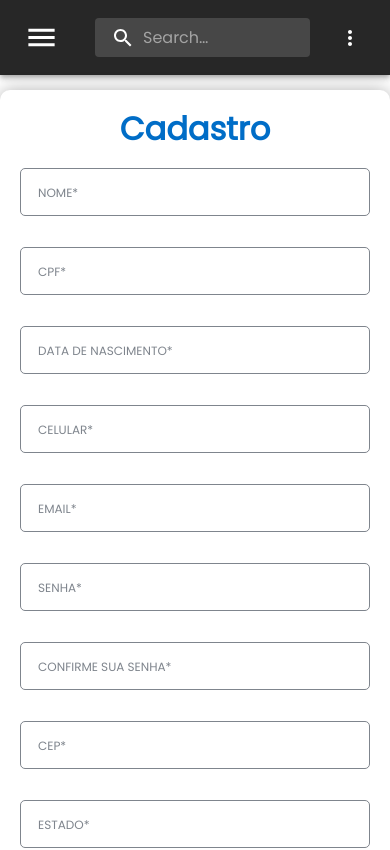
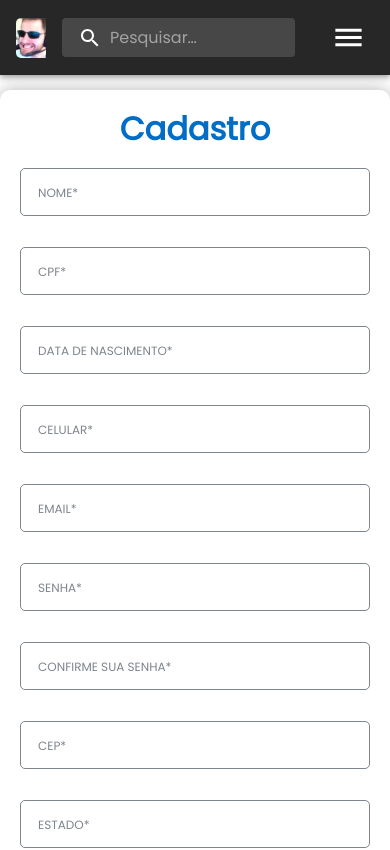
Before and after one commit to TCCMarcoLemasArthur/eRifaTec, a React (Create React App) app in the folder frontend/: page /cadastrar in a window 390 px wide. Shown: the top 850 px of the page. Built offline with nearby package versions, Linux system fonts and the light colour scheme.

Commit message:
- Header atualizado e responsivo - Cores de fundo adicionadas - Menu adaptado para funcionar de dois lados

```diff
--- a/frontend/src/componentes/FormUsuario.tsx
+++ b/frontend/src/componentes/FormUsuario.tsx
@@ -64,7 +64,7 @@ function FormUsuario({cadastro}: Props) {
           <button type="submit" id={cadastro ? "btnCadastrar" : "btnAtualizar"}>
             Enviar
           </button>
-          {cadastro ? <p>Já possui uma conta? <Link to={'/login'}>Entrar</Link></p> : ""}
+          {cadastro ? <p><span style={{color: 'black'}}>Já possui uma conta? </span><Link to={'/login'}>Entrar</Link></p> : ""}
         </div>
       </form>
     </>
--- a/frontend/src/componentes/HeaderUI.tsx
+++ b/frontend/src/componentes/HeaderUI.tsx
@@ -1,4 +1,7 @@
-import * as React from 'react';
+import React from 'react';
+import logo from "../imagens/probleminha.jpg";
+import usuario from '../imagens/usuario.png';
+import { Link } from 'react-router-dom'
 import { styled, alpha } from '@mui/material/styles';
 import AppBar from '@mui/material/AppBar';
 import Box from '@mui/material/Box';
@@ -9,13 +12,11 @@ import InputBase from '@mui/material/InputBase';
 import Badge from '@mui/material/Badge';
 import MenuItem from '@mui/material/MenuItem';
 import Menu from '@mui/material/Menu';
-import MenuIcon from '@mui/icons-material/Menu';
 import SearchIcon from '@mui/icons-material/Search';
-import AccountCircle from '@mui/icons-material/AccountCircle';
-import MailIcon from '@mui/icons-material/Mail';
+import ShoppingCartIcon from '@mui/icons-material/ShoppingCart';
 import NotificationsIcon from '@mui/icons-material/Notifications';
-import MoreIcon from '@mui/icons-material/MoreVert';
 import MenuUI from './MenuUI';
+import Avatar from '@mui/material/Avatar';
 
 const Search = styled('div')(({ theme }) => ({
   position: 'relative',
@@ -28,8 +29,9 @@ const Search = styled('div')(({ theme }) => ({
   marginLeft: 0,
   width: '100%',
   [theme.breakpoints.up('sm')]: {
-    marginLeft: theme.spacing(3),
-    width: 'auto',
+    marginLeft: theme.spacing(2),
+    width: '100%',
+    maxWidth: 500,
   },
 }));
 
@@ -52,34 +54,22 @@ const StyledInputBase = styled(InputBase)(({ theme }) => ({
     transition: theme.transitions.create('width'),
     width: '100%',
     [theme.breakpoints.up('md')]: {
-      width: '20ch',
+      width: 445,
     },
   },
 }));
 
-export default function PrimarySearchAppBar() {
+export default function HeaderUI() {
   const [anchorEl, setAnchorEl] = React.useState<null | HTMLElement>(null);
-  const [mobileMoreAnchorEl, setMobileMoreAnchorEl] =
-    React.useState<null | HTMLElement>(null);
 
   const isMenuOpen = Boolean(anchorEl);
-  const isMobileMenuOpen = Boolean(mobileMoreAnchorEl);
 
   const handleProfileMenuOpen = (event: React.MouseEvent<HTMLElement>) => {
     setAnchorEl(event.currentTarget);
   };
 
-  const handleMobileMenuClose = () => {
-    setMobileMoreAnchorEl(null);
-  };
-
   const handleMenuClose = () => {
     setAnchorEl(null);
-    handleMobileMenuClose();
-  };
-
-  const handleMobileMenuOpen = (event: React.MouseEvent<HTMLElement>) => {
-    setMobileMoreAnchorEl(event.currentTarget);
   };
 
   const menuId = 'primary-search-account-menu';
@@ -99,62 +89,11 @@ export default function PrimarySearchAppBar() {
       open={isMenuOpen}
       onClose={handleMenuClose}
     >
-      <MenuItem onClick={handleMenuClose}>Profile</MenuItem>
-      <MenuItem onClick={handleMenuClose}>My account</MenuItem>
+      <MenuItem onClick={handleMenuClose}>Perfil</MenuItem>
+      <MenuItem onClick={handleMenuClose}>Minha conta</MenuItem>
     </Menu>
   );
 
-  const mobileMenuId = 'primary-search-account-menu-mobile';
-  const renderMobileMenu = (
-    <Menu
-      anchorEl={mobileMoreAnchorEl}
-      anchorOrigin={{
-        vertical: 'top',
-        horizontal: 'right',
-      }}
-      id={mobileMenuId}
-      keepMounted
-      transformOrigin={{
-        vertical: 'top',
-        horizontal: 'right',
-      }}
-      open={isMobileMenuOpen}
-      onClose={handleMobileMenuClose}
-    >
-      <MenuItem>
-        <IconButton size="large" aria-label="show 4 new mails" color="inherit">
-          <Badge badgeContent={4} color="error">
-            <MailIcon />
-          </Badge>
-        </IconButton>
-        <p>Messages</p>
-      </MenuItem>
-      <MenuItem>
-        <IconButton
-          size="large"
-          aria-label="show 17 new notifications"
-          color="inherit"
-        >
-          <Badge badgeContent={17} color="error">
-            <NotificationsIcon />
-          </Badge>
-        </IconButton>
-        <p>Notifications</p>
-      </MenuItem>
-      <MenuItem onClick={handleProfileMenuOpen}>
-        <IconButton
-          size="large"
-          aria-label="account of current user"
-          aria-controls="primary-search-account-menu"
-          aria-haspopup="true"
-          color="inherit"
-        >
-          <AccountCircle />
-        </IconButton>
-        <p>Profile</p>
-      </MenuItem>
-    </Menu>
-  );
 
   return (
     <Box sx={{ flexGrow: 1 }}>
@@ -164,76 +103,89 @@ export default function PrimarySearchAppBar() {
             size="large"
             edge="start"
             color="inherit"
-            aria-label="open drawer"
-            sx={{ mr: 2 }}
+            aria-label="abre o menu"
+            sx={{ mr: 2, display: { xs: 'none', md: 'flex' } }}
           >
-            <MenuUI />
+            <MenuUI anchor='left'/>
           </IconButton>
           <Typography
             variant="h6"
             noWrap
             component="div"
-            sx={{ display: { xs: 'none', sm: 'block' } }}
+            sx={{ mr: 2 }}
           >
-            MUI
+            <Link to={"/"} style={{display: 'flex', alignItems: 'center'}}>
+              <img src={logo} alt="eRifaTec" style={styles.logo}/>
+              <Typography sx={{display: { xs: 'none', md: 'block' }}}>eRifaTec</Typography>
+            </Link>
           </Typography>
           <Search>
             <SearchIconWrapper>
               <SearchIcon />
             </SearchIconWrapper>
             <StyledInputBase
-              placeholder="Search…"
-              inputProps={{ 'aria-label': 'search' }}
+              placeholder="Pesquisar…"
+              inputProps={{ 'aria-label': 'pesquisar' }}
             />
           </Search>
-          <Box sx={{ flexGrow: 1 }} />
+          <Box sx={{ flexGrow: 1}} />
           <Box sx={{ display: { xs: 'none', md: 'flex' } }}>
-            <IconButton size="large" aria-label="show 4 new mails" color="inherit">
-              <Badge badgeContent={4} color="error">
-                <MailIcon />
-              </Badge>
-            </IconButton>
             <IconButton
               size="large"
-              aria-label="show 17 new notifications"
+              aria-label="notificações"
               color="inherit"
             >
-              <Badge badgeContent={17} color="error">
+              <Badge badgeContent={0} color="error">
                 <NotificationsIcon />
               </Badge>
             </IconButton>
             <IconButton
               size="large"
+              aria-label="notificações"
+              color="inherit"
+            >
+              <Badge badgeContent={0} color="error">
+                <ShoppingCartIcon />
+              </Badge>
+            </IconButton>
+            <IconButton
+              size="large"
               edge="end"
-              aria-label="account of current user"
+              aria-label="usuário atual"
               aria-controls={menuId}
               aria-haspopup="true"
               onClick={handleProfileMenuOpen}
               color="inherit"
             >
-              <AccountCircle />
+              <Avatar sx={{width: 32, height: 32}} src={usuario} alt="usuario" />
             </IconButton>
           </Box>
           <Box sx={{ display: { xs: 'flex', md: 'none' } }}>
             <IconButton
               size="large"
-              aria-label="show more"
-              aria-controls={mobileMenuId}
-              aria-haspopup="true"
-              onClick={handleMobileMenuOpen}
+              edge="end"
               color="inherit"
+              aria-label="abre o menu"
             >
-              <MoreIcon />
+              <MenuUI anchor='right'/>
             </IconButton>
           </Box>
         </Toolbar>
       </AppBar>
-      {renderMobileMenu}
       {renderMenu}
     </Box>
   );
 }
 
+const styles = {
+  logo: {
+    width: 40,
+    height: 40,
+    borderRadius: 5,
+    marginRight: 6
+  },
+
+}
 
 /*
 import React from 'react'
--- a/frontend/src/componentes/MenuUI.tsx
+++ b/frontend/src/componentes/MenuUI.tsx
@@ -1,8 +1,7 @@
 import React, { useState } from "react";
 import { Link as RouterLink, LinkProps as RouterLinkProps } from "react-router-dom";
 
-import styles from '../estilos/menu.module.css';
-import user from '../imagens/user.png';
+import usuario from '../imagens/usuario.png';
 
 import Box from '@mui/material/Box';
 import Stack from '@mui/material/Stack';
@@ -31,8 +30,11 @@ import HelpIcon from '@mui/icons-material/Help';
 import SupportAgentIcon from '@mui/icons-material/SupportAgent';
 import EmailIcon from '@mui/icons-material/Email';
 
+interface Props{
+  anchor?: 'left' | 'right'
+}
 
-export default function MenuUI() {
+export default function MenuUI({ anchor }: Props) {
   const [isOpen, setIsOpen] = useState(false);
 
   const toggleDrawer =
@@ -79,14 +81,28 @@ export default function MenuUI() {
   const items = () => {
     return (
       <>
-        <Stack direction="row" spacing={2}>
-          <Avatar sx={{width: 56, height: 56}} src={user} alt="visitante" />
+        <Stack direction="row" spacing={2} sx={{
+          bgcolor: 'background.dark',
+          maxWidth: 350,
+          p: 2
+        }}>
+          <Avatar sx={{width: 56, height: 56}} src={usuario} alt="usuario" />
           <Stack>
-            <Typography sx={{fontSize: 18, color: 'primary.light'}}>Bem Vindo(a),</Typography>
-            <Typography sx={{fontSize: 18, fontWeight: "bold"}}>Visitante</Typography>
+            <Typography sx={{fontSize: 18, color: 'primary.light'}}>
+              Bem Vindo(a),
+            </Typography>
+            <Typography sx={{fontSize: 18, fontWeight: "bold"}}>
+              Usuário
+            </Typography>
           </Stack>
         </Stack>
-        <Box sx={{width: '100%', maxWidth: 360, color: '#fff'}}>
+        <Box sx={{
+          width: '100%',
+          maxWidth: 350,
+          color: '#fff',
+          bgcolor: 'background.light',
+          p: 1
+        }}>
           <Button sx={{fontWeight: 'bold'}}>
             <Link to={'/cadastrar'}>Cadastrar</Link>
           </Button>
@@ -126,7 +142,7 @@ export default function MenuUI() {
         <MenuIcon fontSize="large" sx={{color: "#fff"}}/>
       </IconButton>
       <Drawer
-        anchor={'left'}
+        anchor={anchor}
         open={isOpen}
         onClose={toggleDrawer(false)}
       >
--- a/frontend/src/estilos/Tema.ts
+++ b/frontend/src/estilos/Tema.ts
@@ -1,6 +1,7 @@
 import { createTheme, ThemeOptions } from '@mui/material/styles';
 
 const themeOptions: ThemeOptions = {
+  // Alterando cores ja existentes para as desejadas
   palette: {
     mode: 'dark',
     primary: {
@@ -25,4 +26,13 @@ const themeOptions: ThemeOptions = {
   },
 };
 
-export const tema = createTheme(themeOptions)
+export const tema = createTheme(themeOptions, {
+  // Adicionando nomes de cores personalizados
+  palette: {
+    mode: 'dark',
+    background: {
+      dark: '#212121',
+      light: '#353535'
+    }
+  }
+})
```
Also changed, not shown: frontend/src/estilos/header.module.css (renamed from frontend/src/estilos/header.css, +8 -0 lines), frontend/src/imagens/usuario.png (renamed from frontend/src/imagens/user.png).
